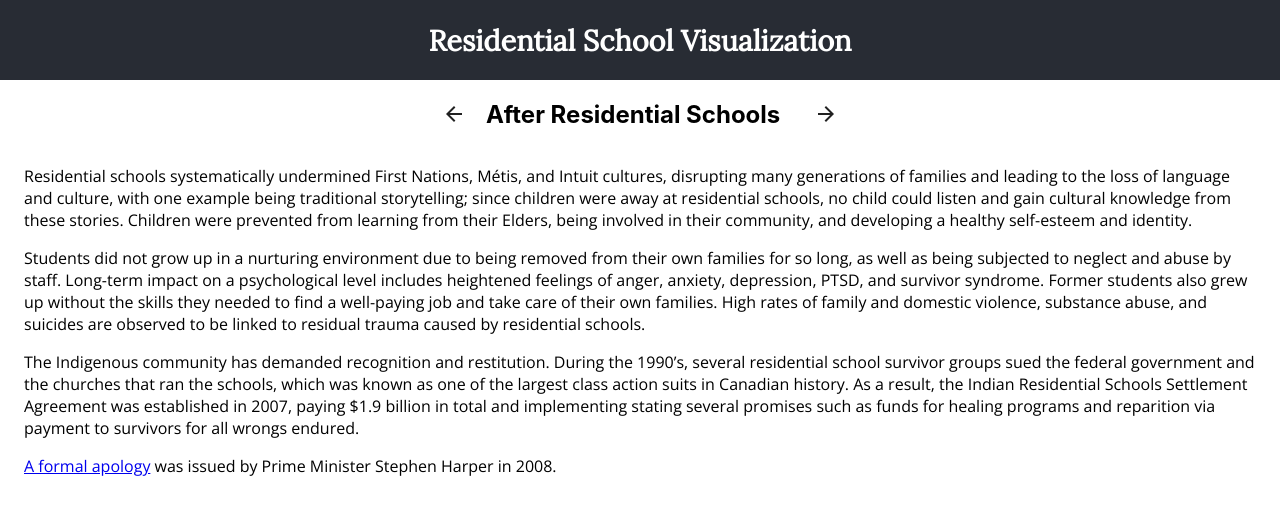
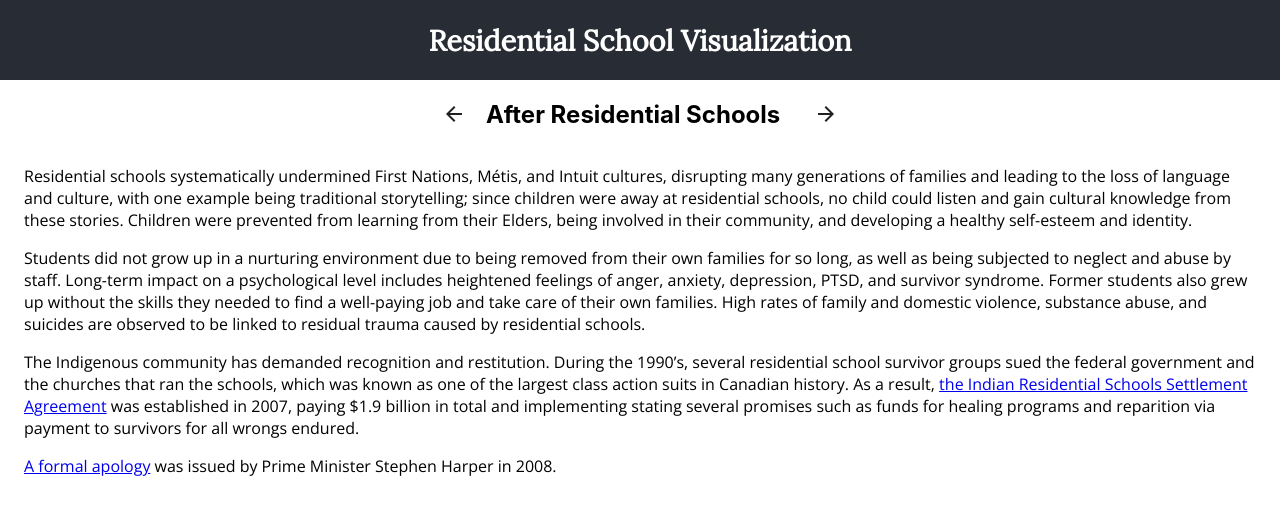
Before and after one commit to ViridianCitrus/Residential-School-Visualization, a React (Create React App) app in the folder residential-school-visualization/: page /history/afterschools in a window 1280 px wide. Shown: the top 514 px of the page. Built offline with nearby package versions, Linux system fonts and the light colour scheme; some icons are missing.

Commit message:
working buttons for info pages

```diff
--- a/residential-school-visualization/package.json
+++ b/residential-school-visualization/package.json
@@ -18,6 +18,7 @@
     "react": "^17.0.2",
     "react-dom": "^17.0.2",
     "react-leaflet": "^3.2.0",
+    "react-player": "^2.9.0",
     "react-router-dom": "^5.2.0",
     "react-scripts": "4.0.3",
     "typescript": "^4.1.2",
--- a/residential-school-visualization/src/components/After.tsx
+++ b/residential-school-visualization/src/components/After.tsx
@@ -2,15 +2,20 @@ import React from "react";
 import { Container, Grid, Button } from "@material-ui/core";
 import ArrowForwardIcon from "@material-ui/icons/ArrowForward";
 import ArrowBackIcon from "@material-ui/icons/ArrowBack";
+import ReactPlayer from "react-player/youtube";
+import { useHistory } from "react-router-dom";
 
 function SchoolData() {
+  const history = useHistory();
+  const handleForward = () => history.push("/resources");
+  const handleBackward = () => history.push("/history/duringschools");
   return (
     <>
       <Container>
         <Grid container alignItems="center" justify="center">
           <Grid item>
             <Button variant="text" style={{ padding: 0, width: "20px" }}>
-              <ArrowBackIcon />
+              <ArrowBackIcon onClick={handleBackward} />
             </Button>
           </Grid>
           <Grid item xs={3}>
@@ -18,7 +23,7 @@ function SchoolData() {
           </Grid>
           <Grid item>
             <Button variant="text" style={{ padding: 0, width: "20px" }}>
-              <ArrowForwardIcon />
+              <ArrowForwardIcon onClick={handleForward} />
             </Button>
           </Grid>
         </Grid>
@@ -51,8 +56,14 @@ function SchoolData() {
           During the 1990’s, several residential school survivor groups sued the
           federal government and the churches that ran the schools, which was
           known as one of the largest class action suits in Canadian history. As
-          a result, the Indian Residential Schools Settlement Agreement was
-          established in 2007, paying $1.9 billion in total and implementing
+          a result,{" "}
+          <a
+            href="https://www.thecanadianencyclopedia.ca/en/article/indian-residential-schools-settlement-agreement"
+            target="_blank"
+          >
+            the Indian Residential Schools Settlement Agreement
+          </a>{" "}
+          was established in 2007, paying $1.9 billion in total and implementing
           stating several promises such as funds for healing programs and
           reparition via payment to survivors for all wrongs endured.
         </p>
@@ -64,6 +75,13 @@ function SchoolData() {
           was issued by Prime Minister Stephen Harper in 2008.
         </p>
       </Container>
+      <Grid container justify="center">
+        <ReactPlayer
+          className="during-page"
+          url="https://youtu.be/-ryC74bbrEE"
+          controls
+        />
+      </Grid>
     </>
   );
 }
--- a/residential-school-visualization/src/components/Before.tsx
+++ b/residential-school-visualization/src/components/Before.tsx
@@ -5,8 +5,11 @@ import { Map } from "../Map";
 import { Container, Grid, Button } from "@material-ui/core";
 import ArrowForwardIcon from "@material-ui/icons/ArrowForward";
 import ArrowBackIcon from "@material-ui/icons/ArrowBack";
+import { useHistory } from "react-router-dom";
 
 function SchoolData() {
+  const history = useHistory();
+  const handleForward = () => history.push("/history/duringschools");
   return (
     <>
       <Container>
@@ -16,7 +19,7 @@ function SchoolData() {
           </Grid>
           <Grid item>
             <Button variant="text" style={{ padding: 0, width: "20px" }}>
-              <ArrowForwardIcon />
+              <ArrowForwardIcon onClick={handleForward} />
             </Button>
           </Grid>
         </Grid>
--- a/residential-school-visualization/src/components/During.tsx
+++ b/residential-school-visualization/src/components/During.tsx
@@ -5,6 +5,7 @@ import { Map } from "../Map";
 import { Container, Grid, Button } from "@material-ui/core";
 import ArrowForwardIcon from "@material-ui/icons/ArrowForward";
 import ArrowBackIcon from "@material-ui/icons/ArrowBack";
+import { useHistory } from "react-router-dom";
 
 function SchoolData() {
   const [yearValue, setYearValue] = React.useState<number | number[]>(1900);
@@ -23,14 +24,16 @@ function SchoolData() {
   };
 
   const allSchools: Array<School> = getSchools();
-
+  const history = useHistory();
+  const handleForward = () => history.push("/history/afterschools");
+  const handleBackward = () => history.push("/history/beforeschools");
   return (
     <>
       <Container>
         <Grid container alignItems="center" justify="center">
           <Grid item>
             <Button variant="text" style={{ padding: 0, width: "20px" }}>
-              <ArrowBackIcon />
+              <ArrowBackIcon onClick={handleBackward} />
             </Button>
           </Grid>
           <Grid item xs={3}>
@@ -38,7 +41,7 @@ function SchoolData() {
           </Grid>
           <Grid item>
             <Button variant="text" style={{ padding: 0, width: "20px" }}>
-              <ArrowForwardIcon />
+              <ArrowForwardIcon onClick={handleForward} />
             </Button>
           </Grid>
         </Grid>
```
Also changed, not shown: 1 other file (tests, documents, lock files or other folders).
